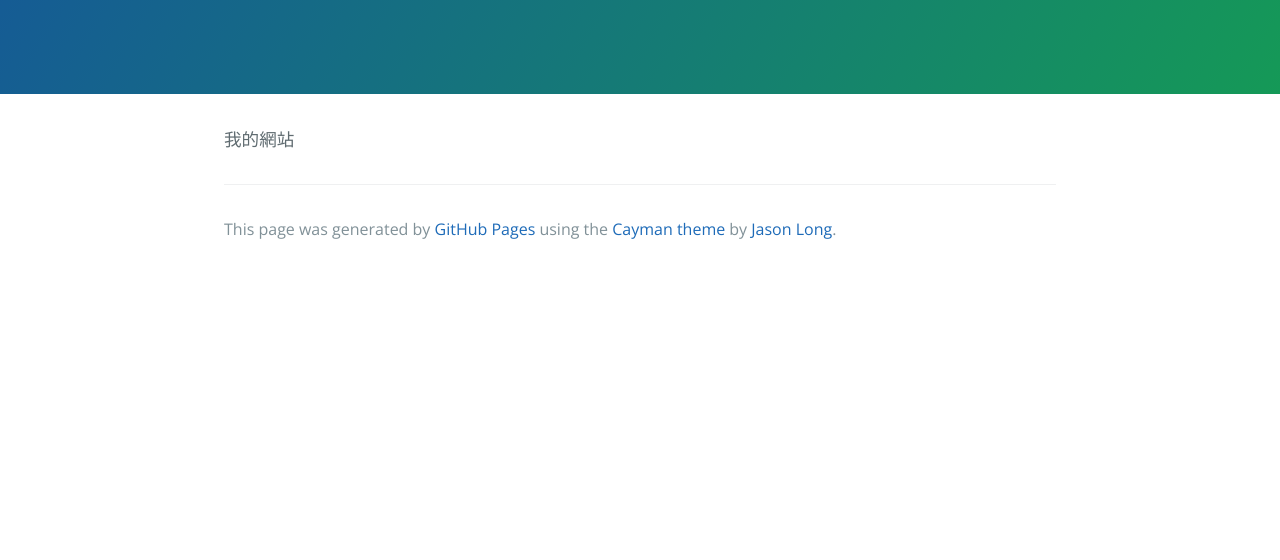
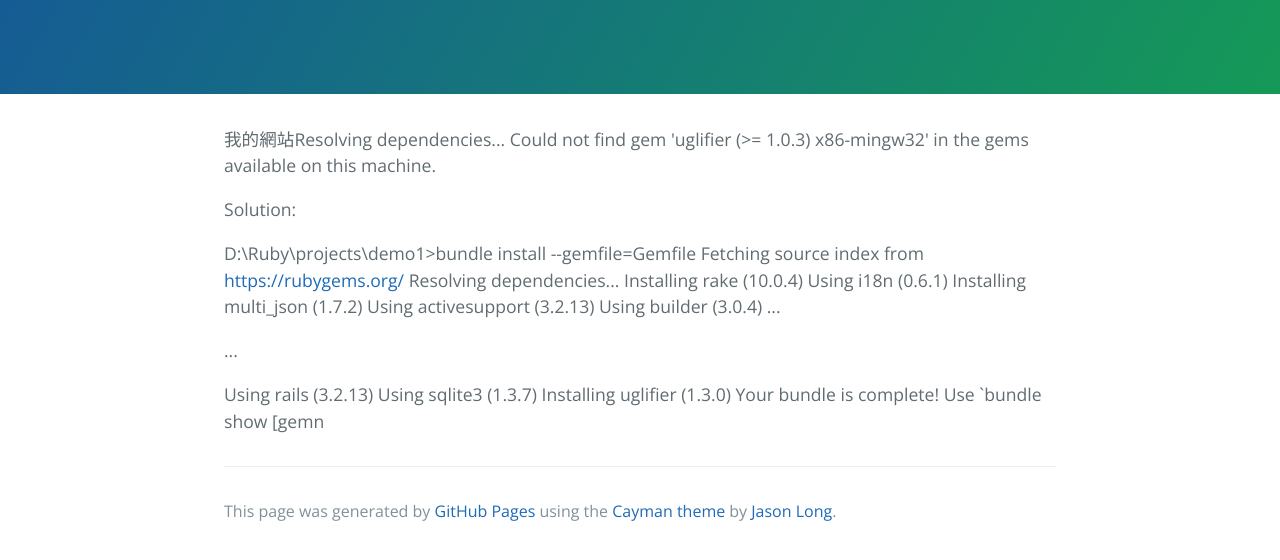
Before and after one commit to createeer/createeer.github.io, a plain HTML site: page index.html in a window 1280 px wide. Shown: the part 176-736 px from the top of the page. Drawn offline with nearby package versions, Linux system fonts and the light colour scheme.

Commit message:
Replace master branch with page content via GitHub

```diff
--- a/index.html
+++ b/index.html
@@ -16,7 +16,28 @@
     </section>
 
     <section class="main-content">
-      <p>我的網站</p>
+      <p>我的網站Resolving dependencies...
+Could not find gem 'uglifier (&gt;= 1.0.3) x86-mingw32' in the gems available on this machine.</p>
+
+<p>Solution:</p>
+
+<p>D:\Ruby\projects\demo1&gt;bundle install --gemfile=Gemfile
+Fetching source index from <a href="https://rubygems.org/">https://rubygems.org/</a>
+Resolving dependencies...
+Installing rake (10.0.4)
+Using i18n (0.6.1)
+Installing multi_json (1.7.2)
+Using activesupport (3.2.13)
+Using builder (3.0.4)
+...</p>
+
+<p>...</p>
+
+<p>Using rails (3.2.13)
+Using sqlite3 (1.3.7)
+Installing uglifier (1.3.0)
+Your bundle is complete!
+Use `bundle show [gemn</p>
 
       <footer class="site-footer">
 
--- a/params.json
+++ b/params.json
@@ -1,6 +1,6 @@
 {
   "name": "Createeer.GitHub.io",
   "tagline": "",
-  "body": "我的網站",
+  "body": "我的網站Resolving dependencies...\r\nCould not find gem 'uglifier (>= 1.0.3) x86-mingw32' in the gems available on this machine.\r\n\r\nSolution:\r\n\r\nD:\\Ruby\\projects\\demo1>bundle install --gemfile=Gemfile\r\nFetching source index from https://rubygems.org/\r\nResolving dependencies...\r\nInstalling rake (10.0.4)\r\nUsing i18n (0.6.1)\r\nInstalling multi_json (1.7.2)\r\nUsing activesupport (3.2.13)\r\nUsing builder (3.0.4)\r\n...\r\n\r\n...\r\n\r\nUsing rails (3.2.13)\r\nUsing sqlite3 (1.3.7)\r\nInstalling uglifier (1.3.0)\r\nYour bundle is complete!\r\nUse `bundle show [gemn",
   "note": "Don't delete this file! It's used internally to help with page regeneration."
 }
```
